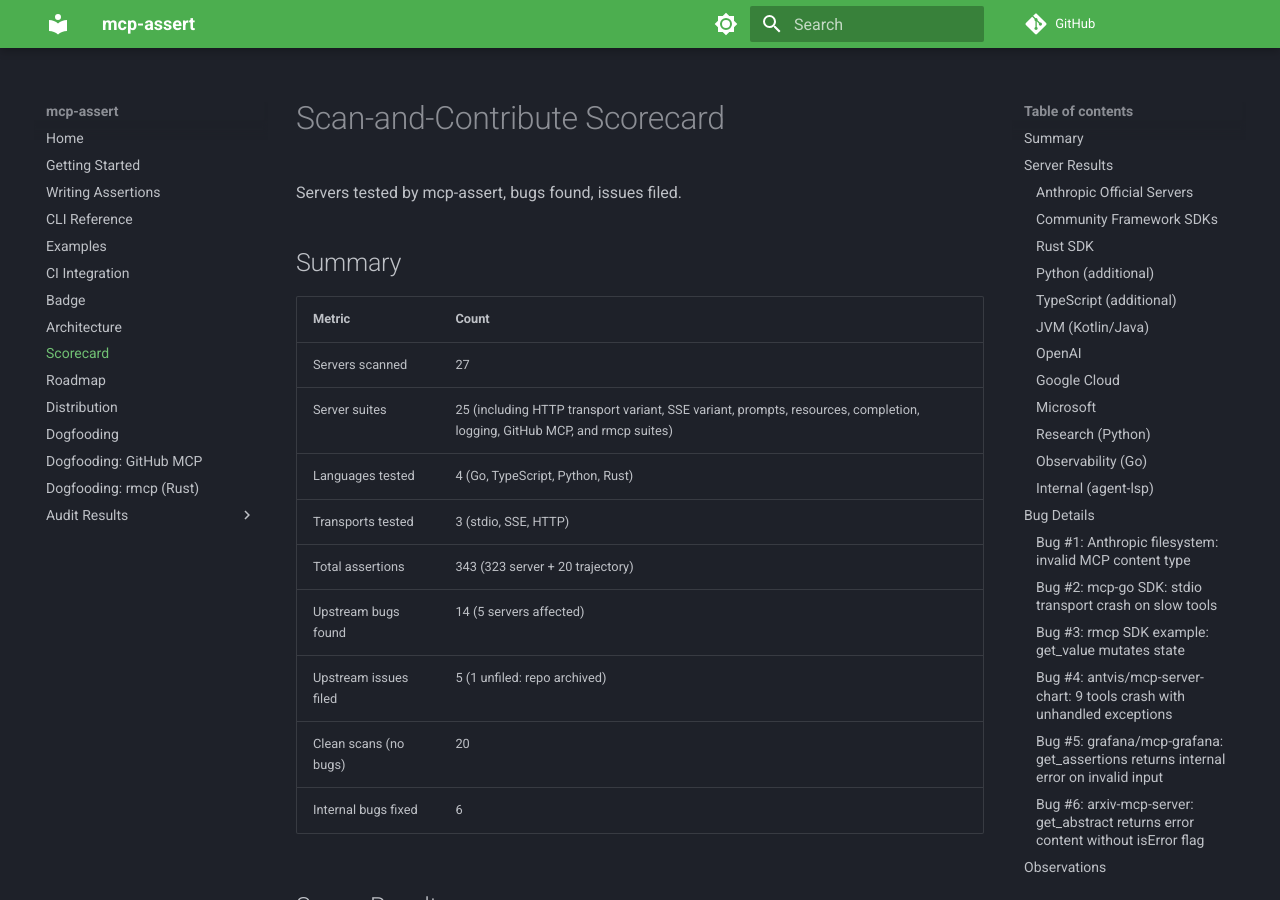
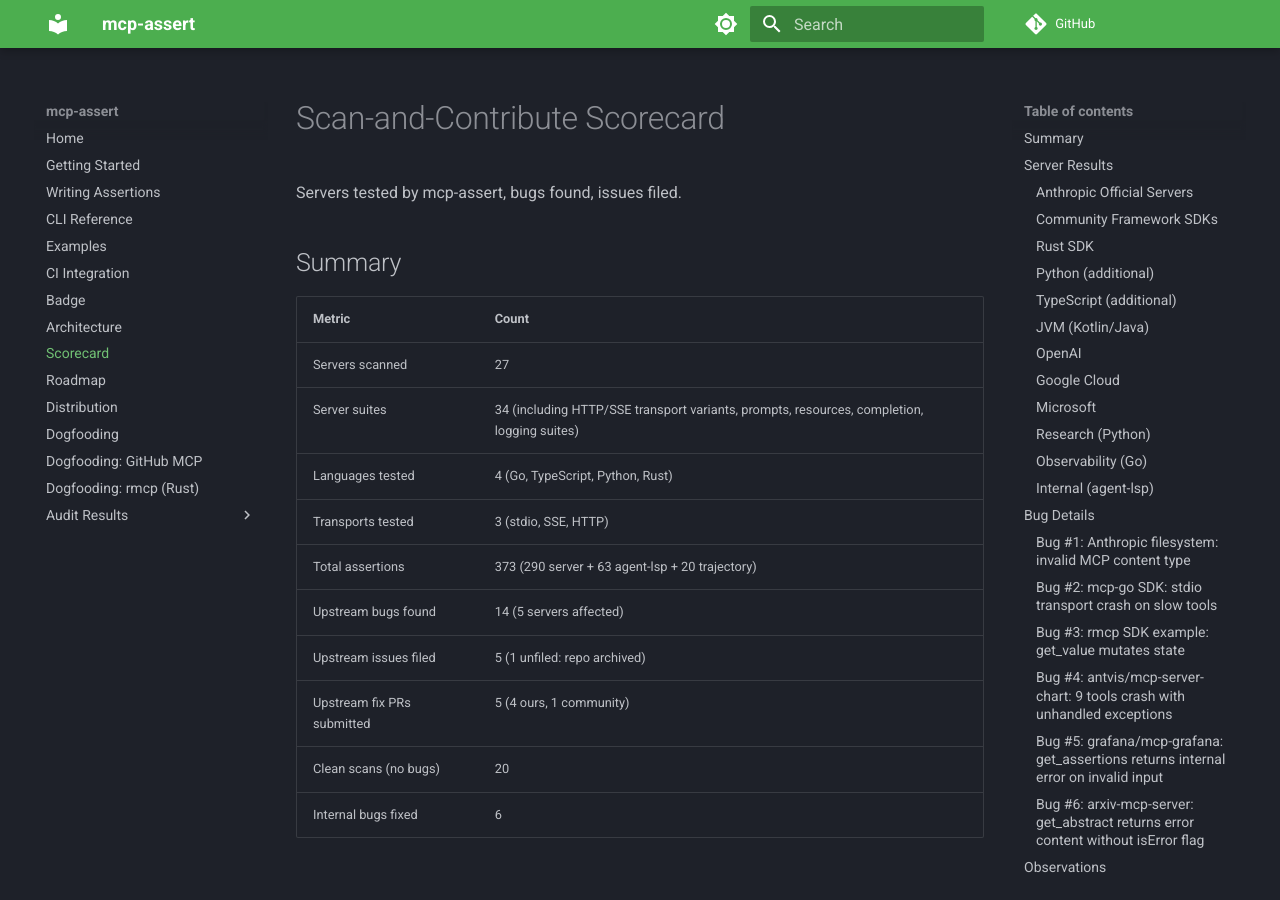
Before and after one commit to blackwell-systems/mcp-assert, an MkDocs documentation site: the page built from docs/scorecard.md, in a window 1280 px wide and 900 px high. Built offline with MkDocs 1.6.1 and Material for MkDocs 9.7.7, drawn with Linux system fonts in a browser that asks for light colours; comment, search, counter and statistics services are not loaded.

Commit message:
docs: update changelog and scorecard with all post-v0.4.0 work

```diff
--- a/docs/scorecard.md
+++ b/docs/scorecard.md
@@ -7,12 +7,13 @@
 | Metric | Count |
 |--------|-------|
 | Servers scanned | 27 |
-| Server suites | 25 (including HTTP transport variant, SSE variant, prompts, resources, completion, logging, GitHub MCP, and rmcp suites) |
+| Server suites | 34 (including HTTP/SSE transport variants, prompts, resources, completion, logging suites) |
 | Languages tested | 4 (Go, TypeScript, Python, Rust) |
 | Transports tested | 3 (stdio, SSE, HTTP) |
-| Total assertions | 343 (323 server + 20 trajectory) |
+| Total assertions | 373 (290 server + 63 agent-lsp + 20 trajectory) |
 | Upstream bugs found | 14 (5 servers affected) |
 | Upstream issues filed | 5 (1 unfiled: repo archived) |
+| Upstream fix PRs submitted | 5 (4 ours, 1 community) |
 | Clean scans (no bugs) | 20 |
 | Internal bugs fixed | 6 |
 
```
Also changed, not shown: CHANGELOG.md (+17 -0 lines).
